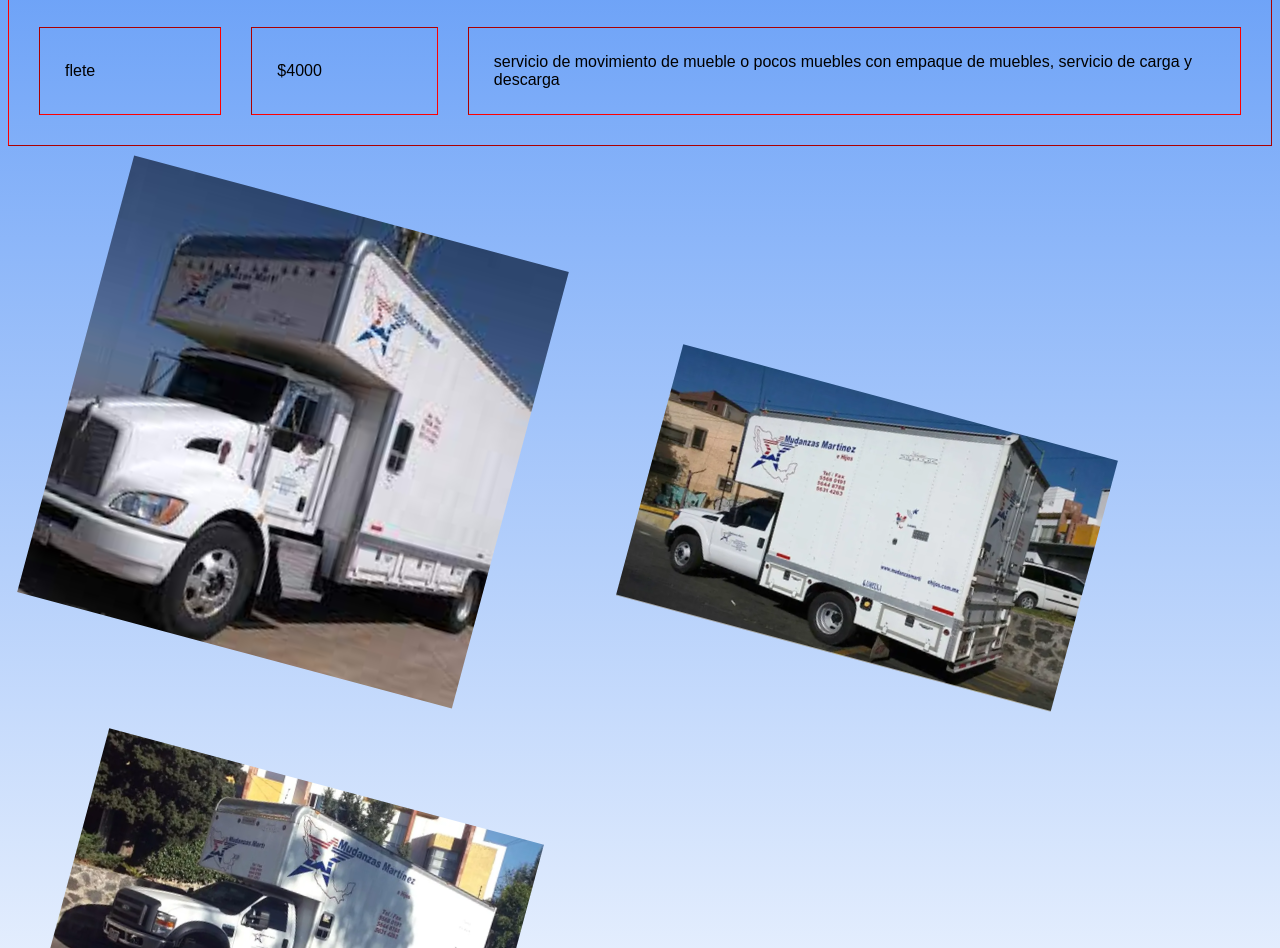
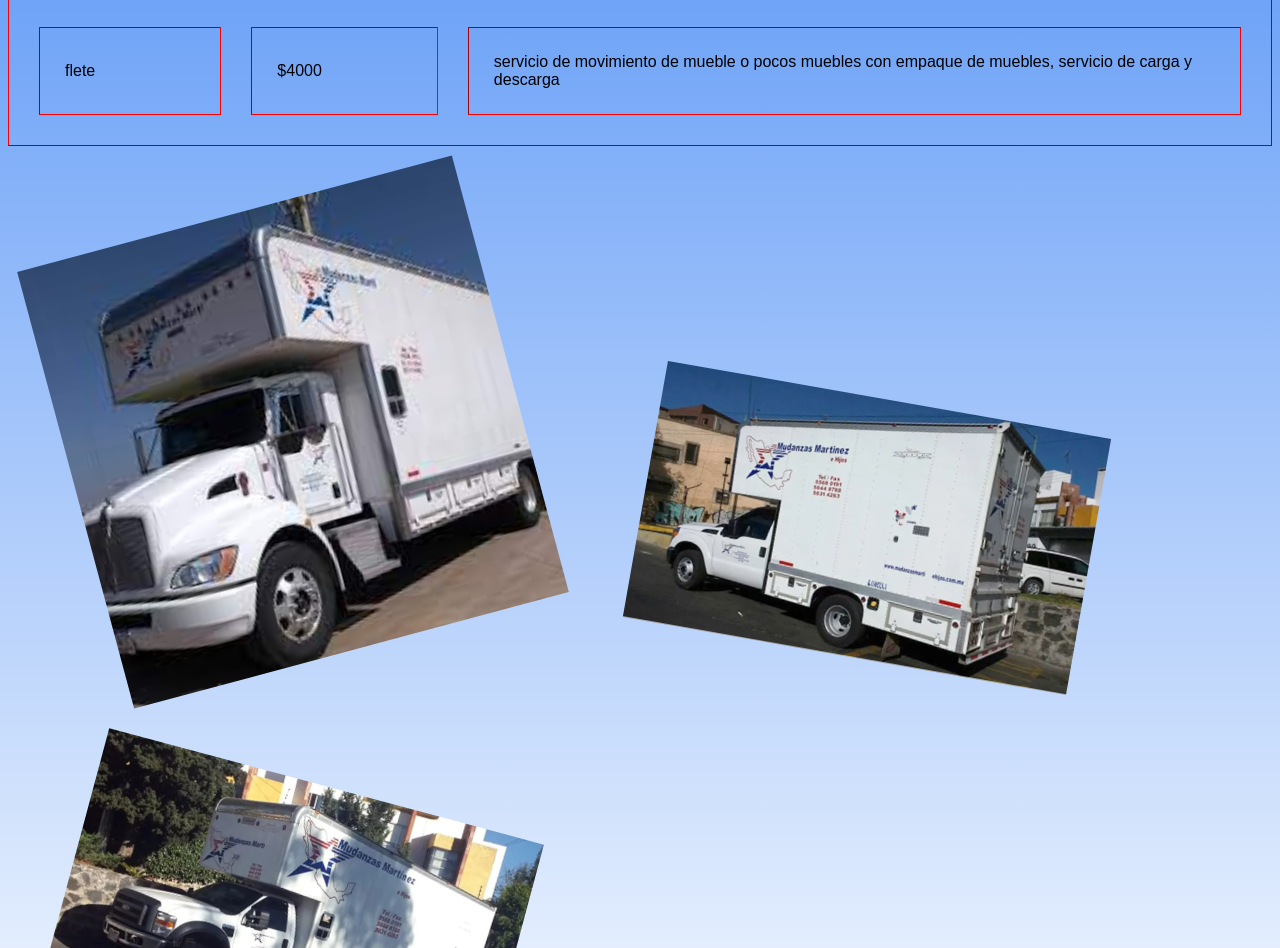
Before and after one commit to pachacarlos/PROYECTOPAGINAMUDANZAS, a plain HTML site: page index.html in a window 1280 px wide. Shown: the part 368-1316 px from the top of the page. Drawn offline with Linux system fonts and the light colour scheme.

Commit message:
segundo commit

```diff
--- a/index.html
+++ b/index.html
@@ -39,9 +39,9 @@
                 </article>
         </section>
         <section>
-            <img class="camionMudanza" src="camionMudanza.jpg" alt="camionMudanza">
-            <img class="camionMudanza" src="gemela.webp" alt="camionetaGemela">
-            <img class="camionMudanza" src="450.webp" alt="camioneta450">
+            <img class="camionMudanza1" src="camionMudanza.jpg" alt="camionMudanza">
+            <img class="camionMudanza2" src="gemela.webp" alt="camionetaGemela">
+            <img class="camionMudanza3" src="450.webp" alt="camioneta450">
         </section>
     </main>
     <footer>
--- a/style.css
+++ b/style.css
@@ -17,7 +17,25 @@ h1{
     background-color: white;
 }
 
-.camionMudanza {
+.camionMudanza1 {
+    margin: 30px 30px 30px 30px;
+    padding: 30px 30px 30px 30px;
+    width: 450px;
+    transform: rotate(-15deg);
+
+}
+
+.camionMudanza2{
+    margin: 30px 30px 30px 30px;
+    padding: 30px 30px 30px 30px;
+    width: 450px;
+    transform: rotate(10deg);
+
+}
+
+
+
+.camionMudanza3 {
     margin: 30px 30px 30px 30px;
     padding: 30px 30px 30px 30px;
     width: 450px;
```
